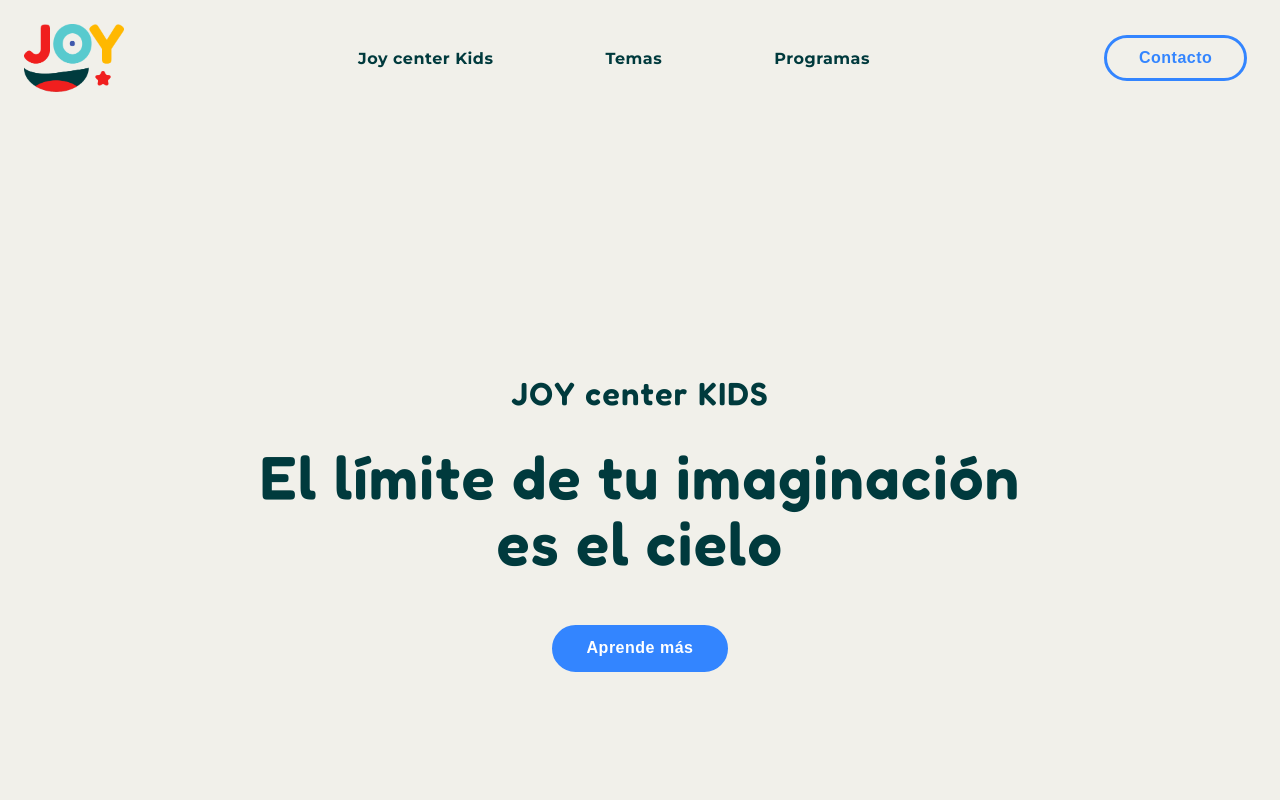
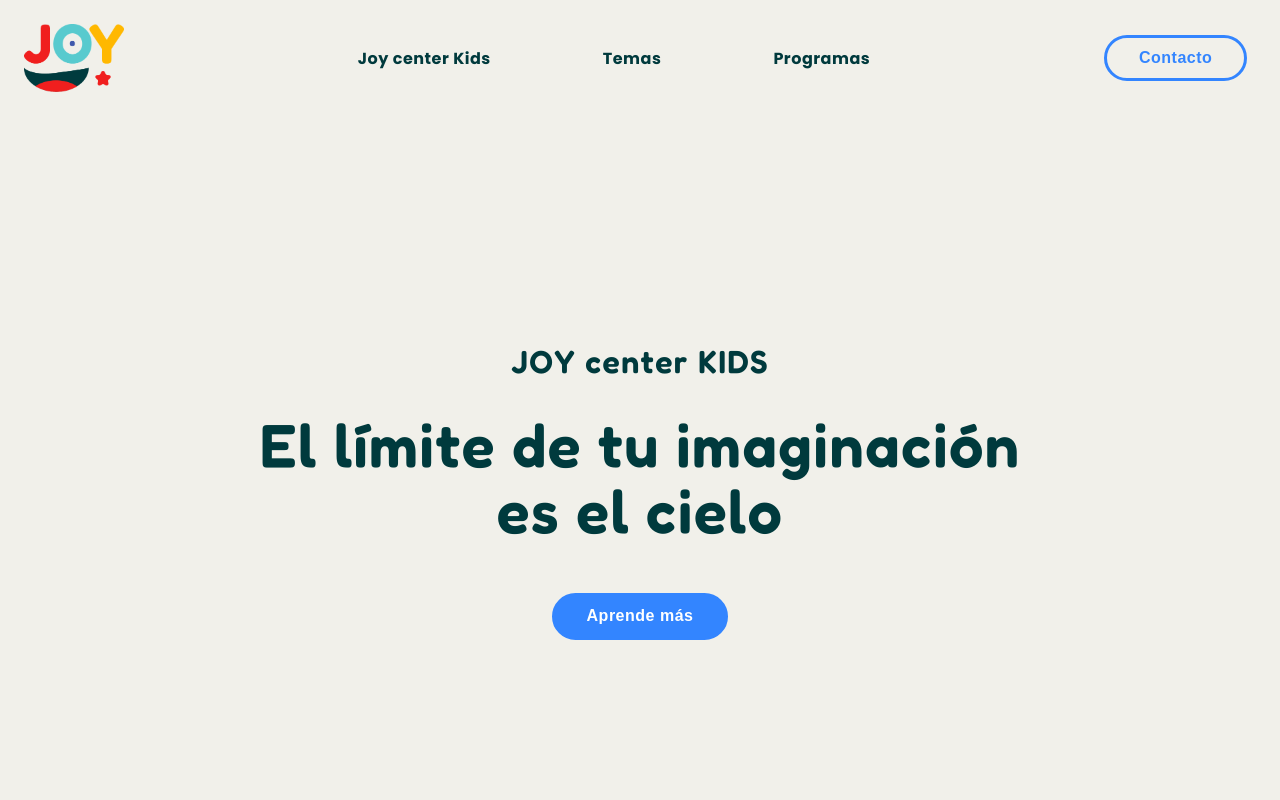
Before and after one commit to arselarah/joy_center_kids_app, a React (Vite) app in the folder joy_center_kids/: page / in a window 1280 px wide. Shown: the top 800 px of the page. Built offline with nearby package versions, Linux system fonts and the light colour scheme.

Commit message:
Sábado por la tarde

```diff
--- a/joy_center_kids/src/index.css
+++ b/joy_center_kids/src/index.css
@@ -1,7 +1,7 @@
-@import url('https://fonts.googleapis.com/css2?family=Fredoka:wght@400;500;600&family=Montserrat:wght@300;400;500;600;700&display=swap');
+@import url('https://fonts.googleapis.com/css2?family=Fredoka:wght@400;500;600&family=Poppins:wght@300;400;500;600;700&display=swap');
 
 :root {
-  --ff-body-text: 'Montserrat', sans-serif;
+  --ff-body-text: 'Poppins', sans-serif;
   --ff-weight-heading: 700;
   --ff-heading-text: 'Fredoka', sans-serif;
   --ff-heading-text-size: clamp(2rem, 2vw, 2.5rem);
@@ -666,7 +666,7 @@ footer {
     min-height: 900px;
   }
   .hero__text-container {
-    padding: 8rem 0;
+    padding: 6rem 0;
   }
   .hero__text-container h2 {
     font-size: 3.8rem;
@@ -744,13 +744,14 @@ footer {
 }
 
 @media (min-width: 1244px) {
-  .hero {
-    min-height: 1000px;
-  }
+
 }
 
 @media (min-width: 1920px) {
   .coverpage__container.full-width {
     padding: 18rem 0rem 0rem;
   }
+  .hero {
+    min-height: 900px;
+  }
 }
```
Also changed, not shown: joy_center_kids/src/components/MobileNav.jsx (deleted, +0 -12 lines).
